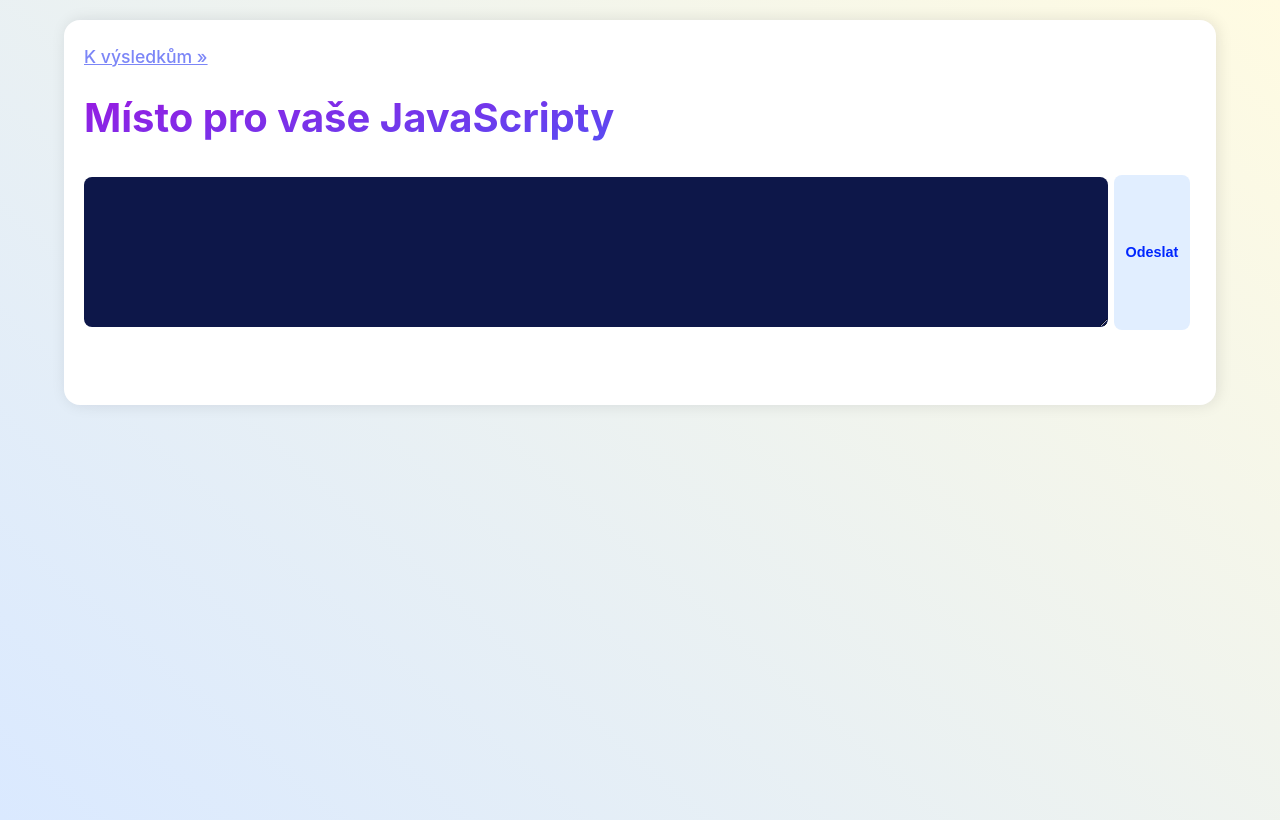
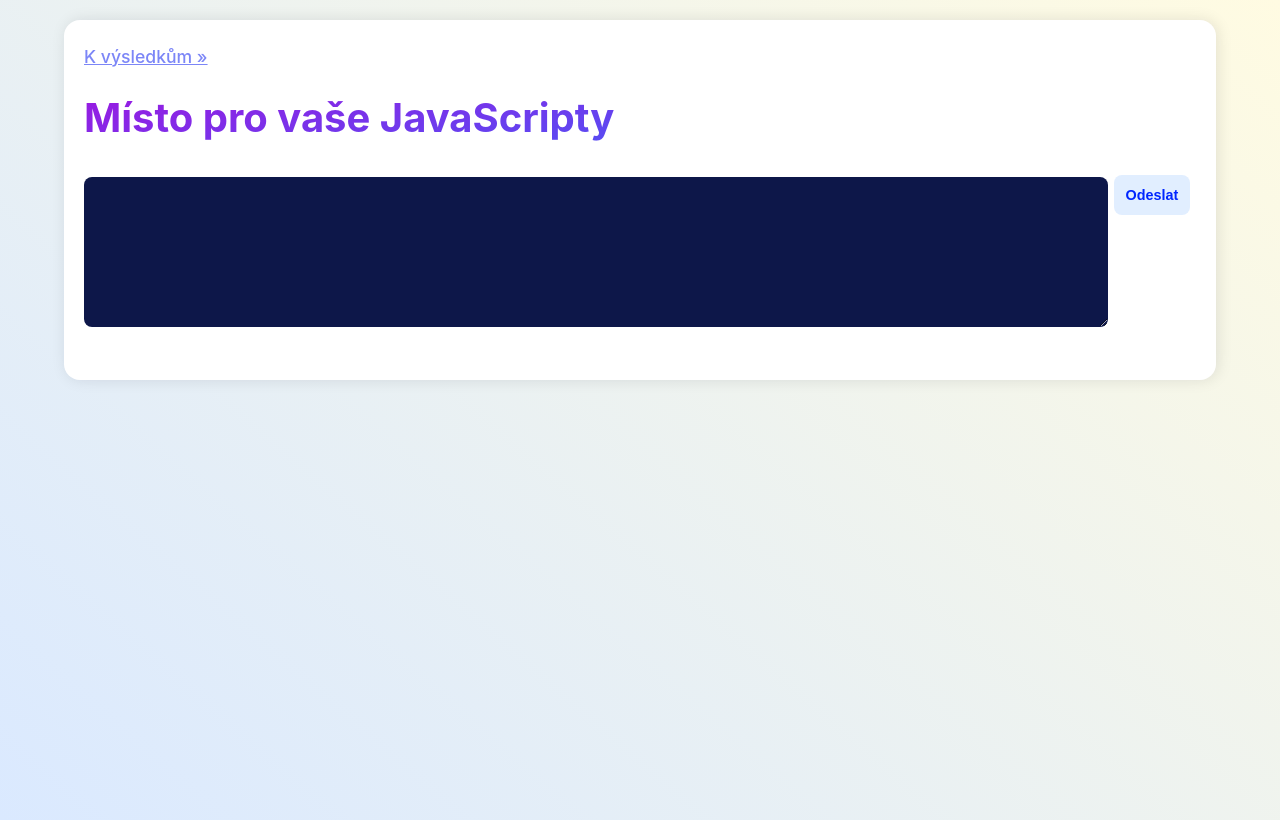
Before and after one commit to KotaruS/xss-example, a React (Create React App) app: page / in a window 1280 px wide. Built offline with nearby package versions, Linux system fonts and the light colour scheme.

Commit message:
css zase...

```diff
--- a/public/App.css
+++ b/public/App.css
@@ -28,6 +28,7 @@
 
 .main-form {
   display: flex;
+  margin: 0 0 25px;
 }
 
 .main-form textarea {
@@ -51,6 +52,7 @@
 .main-form button {
   outline: none;
   border: none;
+  align-self: baseline;
   display: block;
   background: rgb(225, 238, 255);
   color: rgb(0, 38, 255);
@@ -58,7 +60,7 @@
   font-size: .9em;
   font-weight: 700;
   margin: .35rem;
-  padding: .5rem .75rem;
+  padding: .75rem;
   border-radius: .5rem;
   cursor: pointer;
   transition: .3s all ease;
@@ -86,7 +88,7 @@
   grid-template-columns: repeat(auto-fill, minmax(350px, 1fr));
   gap: 20px;
   align-items: start;
-  margin: 25px 0;
+  margin: 0;
   transition: .3s all ease;
 }
 
```
